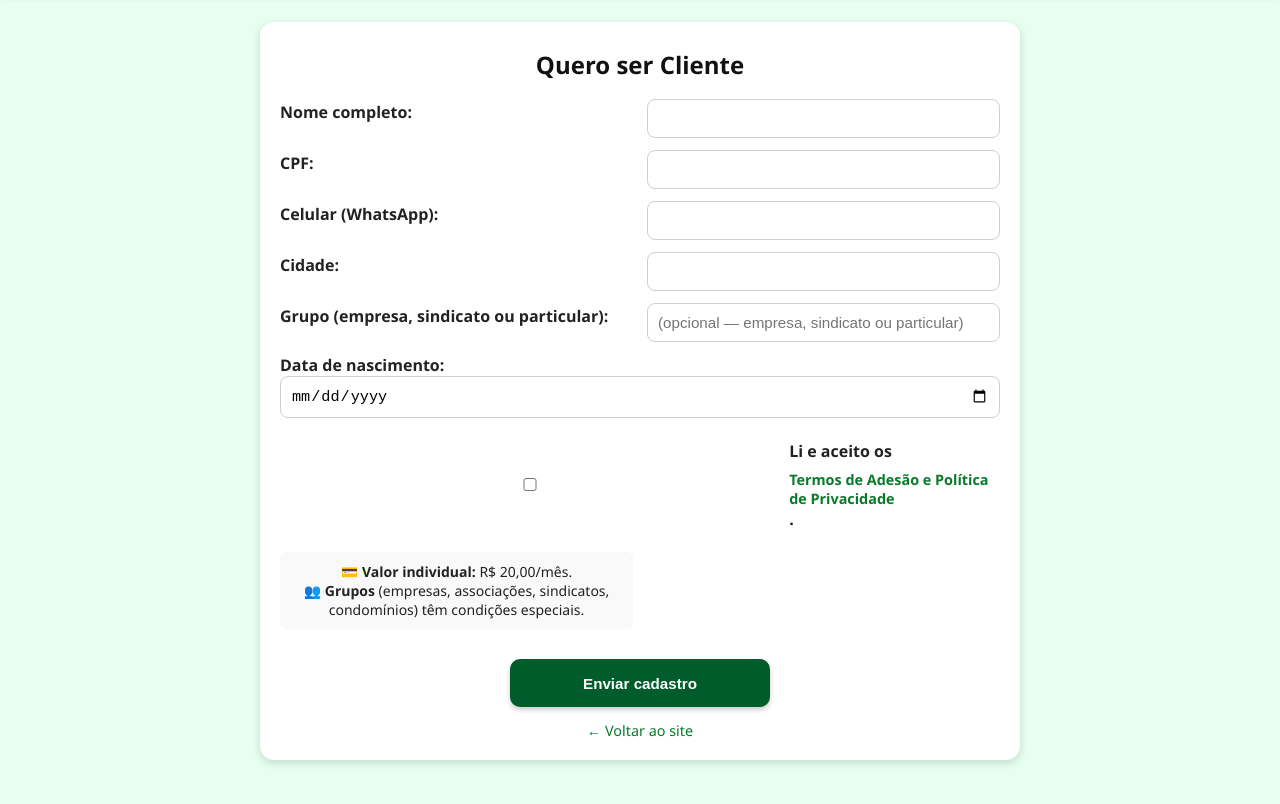
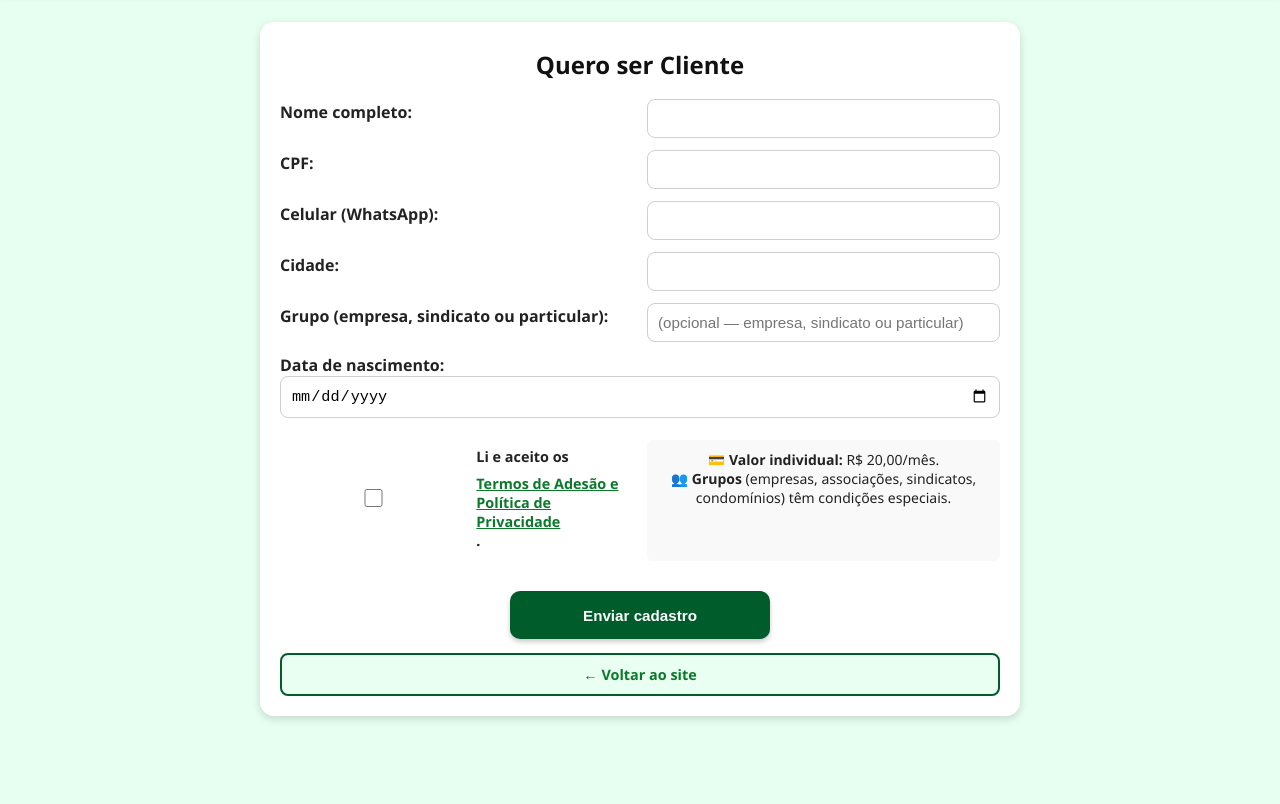
Before and after one commit to prometheus-eropro/aproveitai-241225, a plain HTML site: page public/cadastro.html in a window 1280 px wide. Shown: the part 130-934 px from the top of the page. After the commit the page ends 906 px from the top, so only its background shows below. Drawn offline with Linux system fonts and the light colour scheme.

Commit message:
Add files via upload

```diff
--- a/public/style.css
+++ b/public/style.css
@@ -254,18 +254,18 @@ button:hover,
 }
 
 .checkline {
-  grid-column: span 2;
   display: flex;
   align-items: center;
   gap: 10px;
-  margin-top: 8px;
+  font-size: 0.9rem;
+  margin: 15px 0;
 }
 
-.checkline a {
-  color: #0a7a2a;
-  text-decoration: none;
+.checkline input[type="checkbox"] {
+  width: 18px;
+  height: 18px;
+  cursor: pointer;
 }
-.checkline a:hover { text-decoration: underline; }
 
 #formCliente button[type="submit"] {
   grid-column: span 2;
@@ -381,3 +381,28 @@ footer a:hover { text-decoration: underline; }
     text-align: center;
   }
 }
+/* Botão Voltar */
+.voltar {
+  display: inline-block;
+  margin-top: 18px;
+  padding: 10px 18px;
+  background: #e9fff1;
+  color: #015c2c;
+  border: 2px solid #015c2c;
+  border-radius: 8px;
+  font-weight: 700;
+  text-decoration: none;
+  transition: all 0.25s ease;
+}
+
+.voltar:hover {
+  background: #015c2c;
+  color: #ffffff;
+}
+input[type="date"] {
+  height: 42px;
+  padding-right: 12px;
+}
+.checkline span {
+  line-height: 1.4;
+}
```
Also changed, not shown: public/painelcliente.html (+1 -2 lines).
